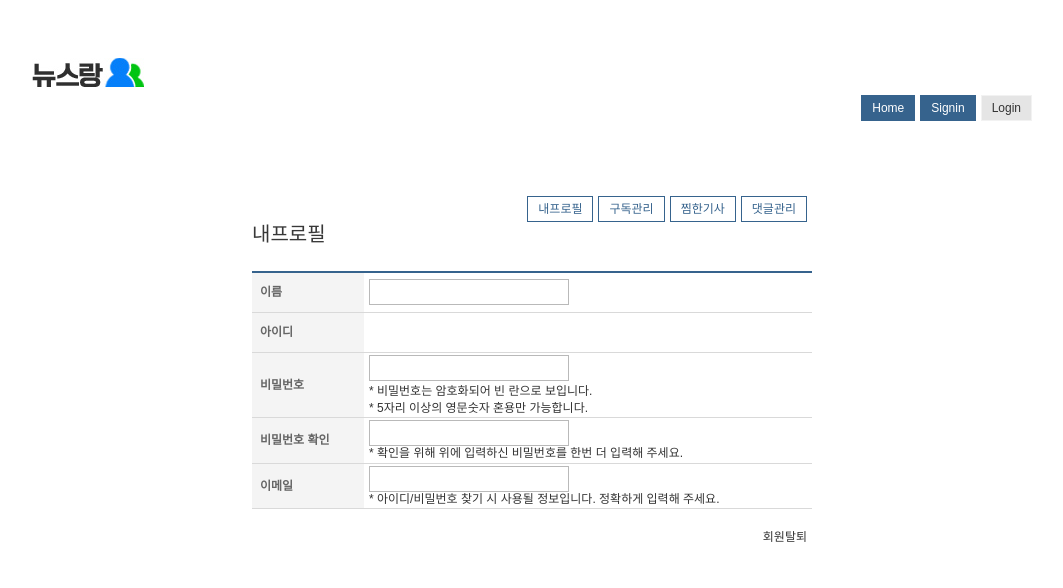
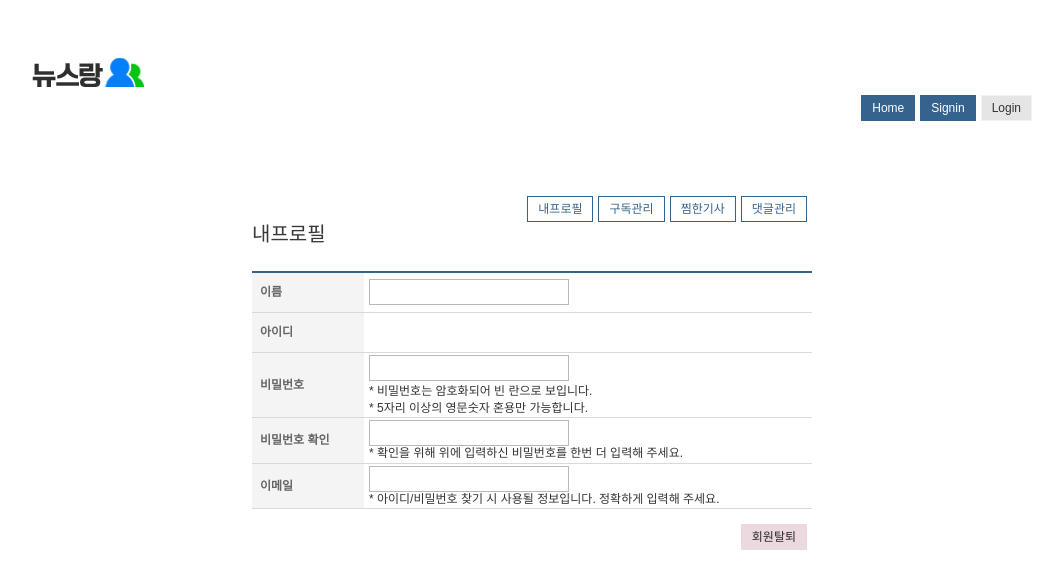
Before and after one commit to OhAhNewslang/NewslangFrontend, a Next.js app: page /resign in a window 1280 px wide. Shown: the top 588 px of the page, without its empty margins (108-1171 px from the left). Built offline with nearby package versions, Linux system fonts and the light colour scheme; no server answers.

Commit message:
회원탈퇴 완료

```diff
--- a/src/app/layout.js
+++ b/src/app/layout.js
@@ -19,7 +19,6 @@ export default function RootLayout({ children }) {
     if (token) {
       setLoginBtnText("Logout");
       setMyPageBtnText("MyPage");
-
     }else{
       setLoginBtnText("Login");
       setMyPageBtnText("Signin");
--- a/src/app/page.js
+++ b/src/app/page.js
@@ -34,7 +34,7 @@ export default function Home() {
     if (typeof window !== "undefined") {
       var token = window.localStorage.getItem('token');
     }
-    fetch(`/api/news/guest/live/${page}/${limit}`, {
+    fetch(`/api/news/guest/live?page=${page}&limit=${limit}`, {
       method: "GET",
       headers: {
         'X-AUTH-TOKEN': token
--- a/src/app/resign/page.js
+++ b/src/app/resign/page.js
@@ -6,9 +6,10 @@ import { useRouter } from "next/navigation";
 import Modal from "./Modal";
 import { CLIENT_STATIC_FILES_RUNTIME_POLYFILLS_SYMBOL } from 'next/dist/shared/lib/constants';
 
+
+
 export default function RootLayout({ children }) {
 
-    const router = useRouter();
     //회원정보 확인 api호출
     let [memberinfo, setMemberData] = useState([])
     useEffect(() => {
@@ -23,7 +24,6 @@ export default function RootLayout({ children }) {
         })
             .then(res => res.json())
             .then(data => {
-                console.log(data);
                 setMemberData(data)
             });
     }, [])
@@ -44,50 +44,40 @@ export default function RootLayout({ children }) {
         }
     }
 
-    const [isShowing, setIsShowing] = useState(false);
-    //탈퇴완료 모달창 3초 띄우기
-    useEffect(() => {
-        if (isShowing) {
-            const notiTimer = setTimeout(() => {
-                setIsShowing(false);
-            }, 3000);
-            return () => clearTimeout(notiTimer);
+    //탈퇴
+    const [fetchpwd, setPwd] = useState("");
+    const onChange = (e) => {
+        setPwd(e.target.value);
+    };
+    const router = useRouter();
+    function handleClick(password) {
+        if (typeof window !== "undefined") {
+            var token = window.localStorage.getItem('token');
         }
-    }, [isShowing]);
-    //회원탈퇴 api호출
-    // function deletemember(password) {
-    //     if (typeof window !== "undefined") {
-    //         var token = window.localStorage.getItem('token');
-    //     }
-    //     fetch('/api/members/${password}', {
-    //         method: "DELETE",
-    //         headers: {
-    //             'X-AUTH-TOKEN': token,
-    //         }
-    //     })
-    //         .then(res => res.json())
-    //         .then(data => {
-    //             if(data.resultcode='200'){
-    //                 setIsShowing(true);
-    //                 { isShowing && <Modal message={data.reslutMessage} /> }
-    //                 router.push("/");
-    //                 localStorage.setItem('token', '');
-    //             }else{
-    //                 { isShowing && <Modal message={data.reslutMessage} /> }
-    //             }
-    //             }
-    //         );
-    // }
-    const deletemember= async (password)=> {
-        const response = await fetch(`/api/members/${password}`,{
-            method:"DELETE",
-            headers:{
-                'X-AUTH-TOKEN':token,
-            }}).then(res => res.json())
+        fetch(`/api/members`, {
+            method: "DELETE",
+            headers: {
+                'X-AUTH-TOKEN': token,
+                'Content-Type': 'application/json'
+            },
+            body: JSON.stringify({ password }),
+        }).then(res => res.json())
             .then(data => {
-                alert(data.resultCode);
+                const code = data.resultCode;
+                const resultmsg = data.resultMessage;
+                switch (code) {
+                    case '200'://탈퇴성공
+                        alert(resultmsg);
+                        localStorage.setItem('token', '');
+                        router.push("/");
+                    case '202'://비밀번호불일치로 탈퇴실패
+                        alert(resultmsg);
+                        router.refresh();
+                        break;
+                }
             });
     }
+
 
 
     return (
@@ -117,7 +107,7 @@ export default function RootLayout({ children }) {
                         <tr>
                             <th>이름</th>
                             <td colSpan="3">
-                            <input type="text" className="wid200" id="name" defaultValue={memberinfo.name}/>
+                                <input type="text" className="wid200" id="name" defaultValue={memberinfo.name} />
                             </td>
                         </tr>
                         <tr>
@@ -129,7 +119,7 @@ export default function RootLayout({ children }) {
                         <tr>
                             <th>비밀번호</th>
                             <td colSpan="3">
-                            <input type="password" className="wid200" id="pwd" name="pwd" />
+                                <input type="password" className="wid200" name="pwd" value={fetchpwd} onChange={onChange} />
                                 <p className="mt3">
                                     * 비밀번호는 암호화되어 빈 란으로 보입니다.
                                 </p>
@@ -160,7 +150,8 @@ export default function RootLayout({ children }) {
 
                     </tbody>
                 </table>
-            <div className="tr mt15"><button type="submit" onClick={()=>deletemember(memberinfo.pwd)}>회원탈퇴</button></div>
+                <div className="tr mt15">
+                    <button type="button" className="btnRed mr5" onClick={() => handleClick(fetchpwd)}>회원탈퇴</button></div>
                 <div className="centerBox mt20">
                     {buttonshow && <Link href="/"><button type="button" className="btnBlue wid90">수정</button></Link>}
                 </div>
```
Lines whose indentation alone changed are shown as unchanged.
